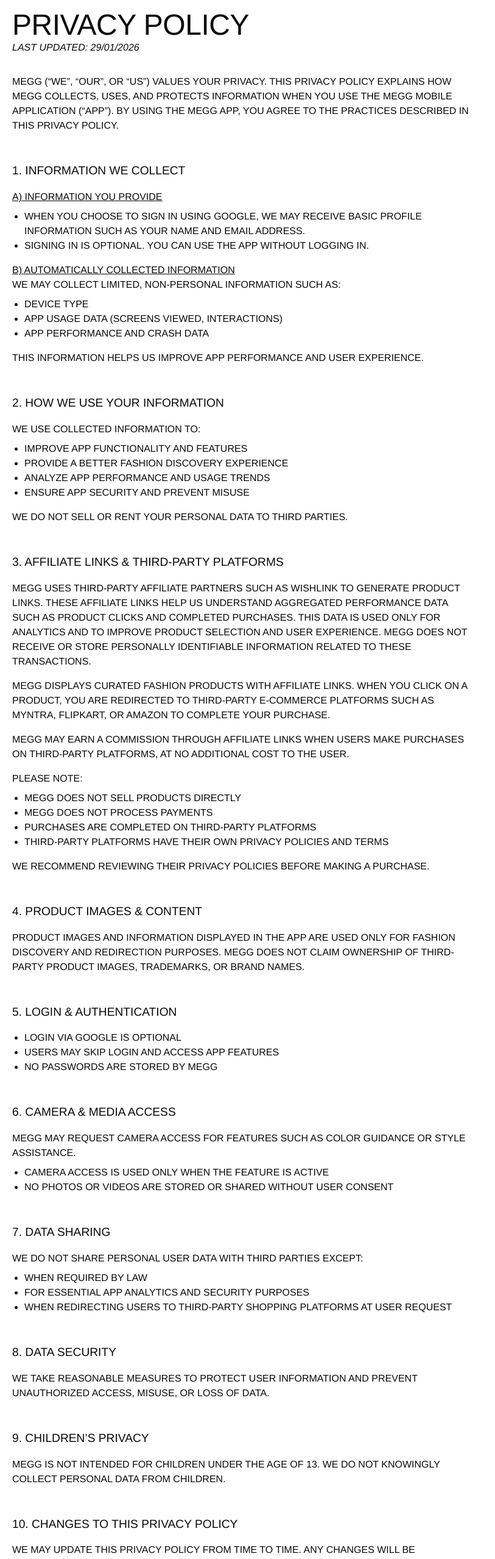
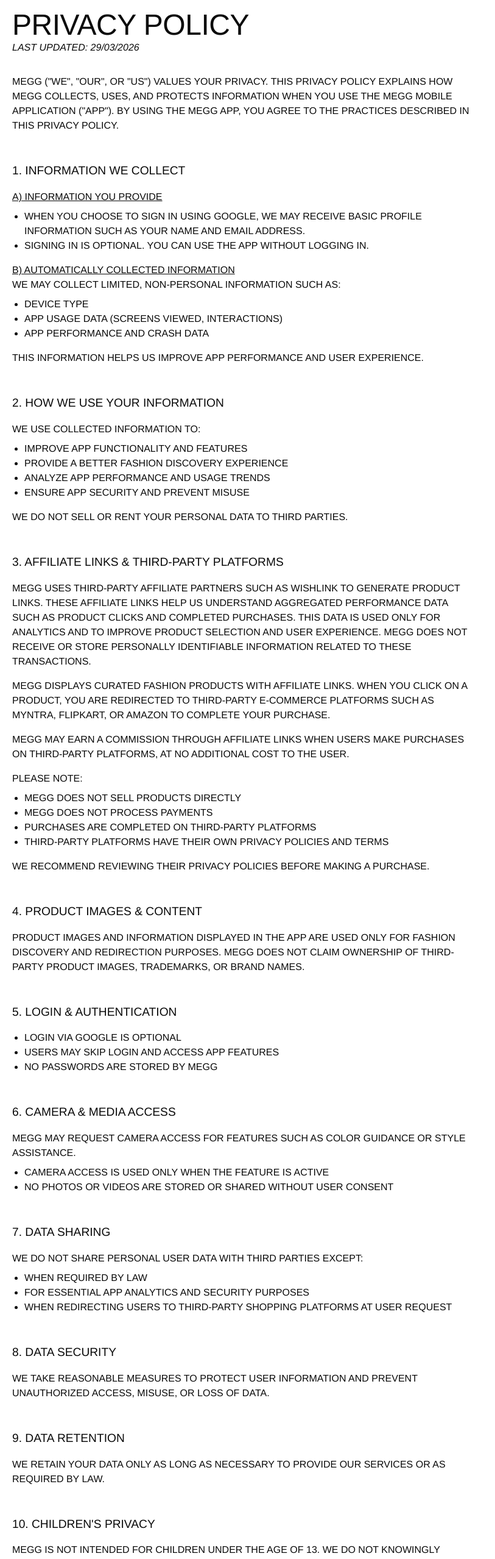
Before and after one commit to heysagnik/megg-web, a React (Vite) app: page /privacy in a window 1280 px wide. Shown: the part 140-2697 px from the top of the page at 61% size, without its empty margins (0-813 px from the left). Built offline with nearby package versions, Linux system fonts and the light colour scheme.

Commit message:
Update privacy policy with new date and sections

```diff
--- a/src/routes/_public/privacy/route.tsx
+++ b/src/routes/_public/privacy/route.tsx
@@ -10,11 +10,11 @@ const Privacy = () => {
 
             <div className="container" style={{ padding: '100px 20px', maxWidth: '800px' }}>
                 <h1 className="text-section" style={{ fontSize: 'clamp(2rem, 5vw, 3rem)', wordBreak: 'break-word' }}>Privacy Policy</h1>
-                <p className="text-body" style={{ marginBottom: '2rem', fontStyle: 'italic' }}>Last updated: 29/01/2026</p>
+                <p className="text-body" style={{ marginBottom: '2rem', fontStyle: 'italic' }}>Last updated: 29/03/2026</p>
 
                 <div className="text-body">
                     <p style={{ marginBottom: '1.5rem' }}>
-                        MEGG (“we”, “our”, or “us”) values your privacy. This Privacy Policy explains how MEGG collects, uses, and protects information when you use the MEGG mobile application (“App”). By using the MEGG app, you agree to the practices described in this Privacy Policy.
+                        MEGG ("we", "our", or "us") values your privacy. This Privacy Policy explains how MEGG collects, uses, and protects information when you use the MEGG mobile application ("App"). By using the MEGG app, you agree to the practices described in this Privacy Policy.
                     </p>
 
                     <h3 style={{ fontSize: '1.2rem', marginTop: '3rem', marginBottom: '1rem', textTransform: 'uppercase', fontWeight: '400' }}>1. Information We Collect</h3>
@@ -34,7 +34,7 @@ const Privacy = () => {
                     </ul>
                     <p>This information helps us improve app performance and user experience.</p>
 
-                    <h3 style={{ fontSize: '1.2rem', marginTop: '3rem', marginBottom: '1rem', textTransform: 'uppercase' }}>2. How We Use Your Information</h3>
+                    <h3 style={{ fontSize: '1.2rem', marginTop: '3rem', marginBottom: '1rem', textTransform: 'uppercase', fontWeight: '400' }}>2. How We Use Your Information</h3>
                     <p>We use collected information to:</p>
                     <ul style={{ listStyle: 'disc', paddingLeft: '20px', marginBottom: '1rem', marginTop: '0.5rem' }}>
                         <li>Improve app functionality and features</li>
@@ -44,7 +44,7 @@ const Privacy = () => {
                     </ul>
                     <p>We do not sell or rent your personal data to third parties.</p>
 
-                    <h3 style={{ fontSize: '1.2rem', marginTop: '3rem', marginBottom: '1rem', textTransform: 'uppercase' }}>3. Affiliate Links & Third-Party Platforms</h3>
+                    <h3 style={{ fontSize: '1.2rem', marginTop: '3rem', marginBottom: '1rem', textTransform: 'uppercase', fontWeight: '400' }}>3. Affiliate Links & Third-Party Platforms</h3>
                     <p style={{ marginBottom: '1rem' }}>
                         MEGG uses third-party affiliate partners such as Wishlink to generate product links. These affiliate links help us understand aggregated performance data such as product clicks and completed purchases. This data is used only for analytics and to improve product selection and user experience. MEGG does not receive or store personally identifiable information related to these transactions.
                     </p>
@@ -63,26 +63,26 @@ const Privacy = () => {
                     </ul>
                     <p>We recommend reviewing their privacy policies before making a purchase.</p>
 
-                    <h3 style={{ fontSize: '1.2rem', marginTop: '3rem', marginBottom: '1rem', textTransform: 'uppercase' }}>4. Product Images & Content</h3>
+                    <h3 style={{ fontSize: '1.2rem', marginTop: '3rem', marginBottom: '1rem', textTransform: 'uppercase', fontWeight: '400' }}>4. Product Images & Content</h3>
                     <p>
                         Product images and information displayed in the app are used only for fashion discovery and redirection purposes. MEGG does not claim ownership of third-party product images, trademarks, or brand names.
                     </p>
 
-                    <h3 style={{ fontSize: '1.2rem', marginTop: '3rem', marginBottom: '1rem', textTransform: 'uppercase' }}>5. Login & Authentication</h3>
+                    <h3 style={{ fontSize: '1.2rem', marginTop: '3rem', marginBottom: '1rem', textTransform: 'uppercase', fontWeight: '400' }}>5. Login & Authentication</h3>
                     <ul style={{ listStyle: 'disc', paddingLeft: '20px', marginBottom: '1rem' }}>
                         <li>Login via Google is optional</li>
                         <li>Users may skip login and access app features</li>
                         <li>No passwords are stored by MEGG</li>
                     </ul>
 
-                    <h3 style={{ fontSize: '1.2rem', marginTop: '3rem', marginBottom: '1rem', textTransform: 'uppercase' }}>6. Camera & Media Access</h3>
+                    <h3 style={{ fontSize: '1.2rem', marginTop: '3rem', marginBottom: '1rem', textTransform: 'uppercase', fontWeight: '400' }}>6. Camera & Media Access</h3>
                     <p>MEGG may request camera access for features such as color guidance or style assistance.</p>
                     <ul style={{ listStyle: 'disc', paddingLeft: '20px', marginBottom: '1rem', marginTop: '0.5rem' }}>
                         <li>Camera access is used only when the feature is active</li>
                         <li>No photos or videos are stored or shared without user consent</li>
                     </ul>
 
-                    <h3 style={{ fontSize: '1.2rem', marginTop: '3rem', marginBottom: '1rem', textTransform: 'uppercase' }}>7. Data Sharing</h3>
+                    <h3 style={{ fontSize: '1.2rem', marginTop: '3rem', marginBottom: '1rem', textTransform: 'uppercase', fontWeight: '400' }}>7. Data Sharing</h3>
                     <p>We do not share personal user data with third parties except:</p>
                     <ul style={{ listStyle: 'disc', paddingLeft: '20px', marginBottom: '1rem', marginTop: '0.5rem' }}>
                         <li>When required by law</li>
@@ -90,22 +90,32 @@ const Privacy = () => {
                         <li>When redirecting users to third-party shopping platforms at user request</li>
                     </ul>
 
-                    <h3 style={{ fontSize: '1.2rem', marginTop: '3rem', marginBottom: '1rem', textTransform: 'uppercase' }}>8. Data Security</h3>
+                    <h3 style={{ fontSize: '1.2rem', marginTop: '3rem', marginBottom: '1rem', textTransform: 'uppercase', fontWeight: '400' }}>8. Data Security</h3>
                     <p>
                         We take reasonable measures to protect user information and prevent unauthorized access, misuse, or loss of data.
                     </p>
 
-                    <h3 style={{ fontSize: '1.2rem', marginTop: '3rem', marginBottom: '1rem', textTransform: 'uppercase' }}>9. Children’s Privacy</h3>
+                    <h3 style={{ fontSize: '1.2rem', marginTop: '3rem', marginBottom: '1rem', textTransform: 'uppercase', fontWeight: '400' }}>9. Data Retention</h3>
+                    <p>
+                        We retain your data only as long as necessary to provide our services or as required by law.
+                    </p>
+
+                    <h3 style={{ fontSize: '1.2rem', marginTop: '3rem', marginBottom: '1rem', textTransform: 'uppercase', fontWeight: '400' }}>10. Children's Privacy</h3>
                     <p>
                         MEGG is not intended for children under the age of 13. We do not knowingly collect personal data from children.
                     </p>
 
-                    <h3 style={{ fontSize: '1.2rem', marginTop: '3rem', marginBottom: '1rem', textTransform: 'uppercase' }}>10. Changes to This Privacy Policy</h3>
+                    <h3 style={{ fontSize: '1.2rem', marginTop: '3rem', marginBottom: '1rem', textTransform: 'uppercase', fontWeight: '400' }}>11. Changes to This Privacy Policy</h3>
                     <p>
                         We may update this Privacy Policy from time to time. Any changes will be reflected within the app or on our official platform.
                     </p>
 
-                    <h3 style={{ fontSize: '1.2rem', marginTop: '3rem', marginBottom: '1rem', textTransform: 'uppercase' }}>11. Contact Us</h3>
+                    <h3 style={{ fontSize: '1.2rem', marginTop: '3rem', marginBottom: '1rem', textTransform: 'uppercase', fontWeight: '400' }}>12. User Rights</h3>
+                    <p>
+                        You may request deletion of your account and associated data by contacting us at meggxfashion@gmail.com.
+                    </p>
+
+                    <h3 style={{ fontSize: '1.2rem', marginTop: '3rem', marginBottom: '1rem', textTransform: 'uppercase', fontWeight: '400' }}>13. Contact Us</h3>
                     <p>If you have any questions or concerns about this Privacy Policy, you can contact us at:</p>
                     <p style={{ marginTop: '0.5rem', fontWeight: '600' }}>Email: meggxfashion@gmail.com</p>
                 </div>
```
